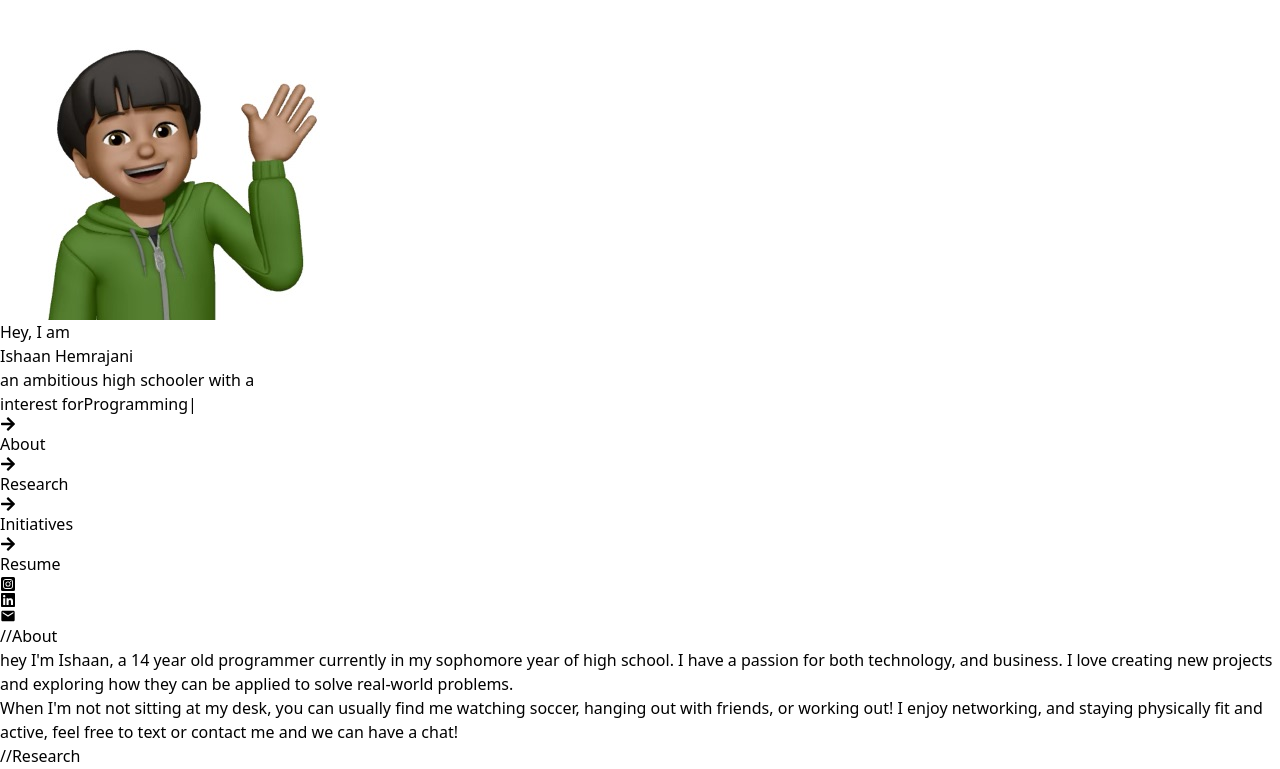
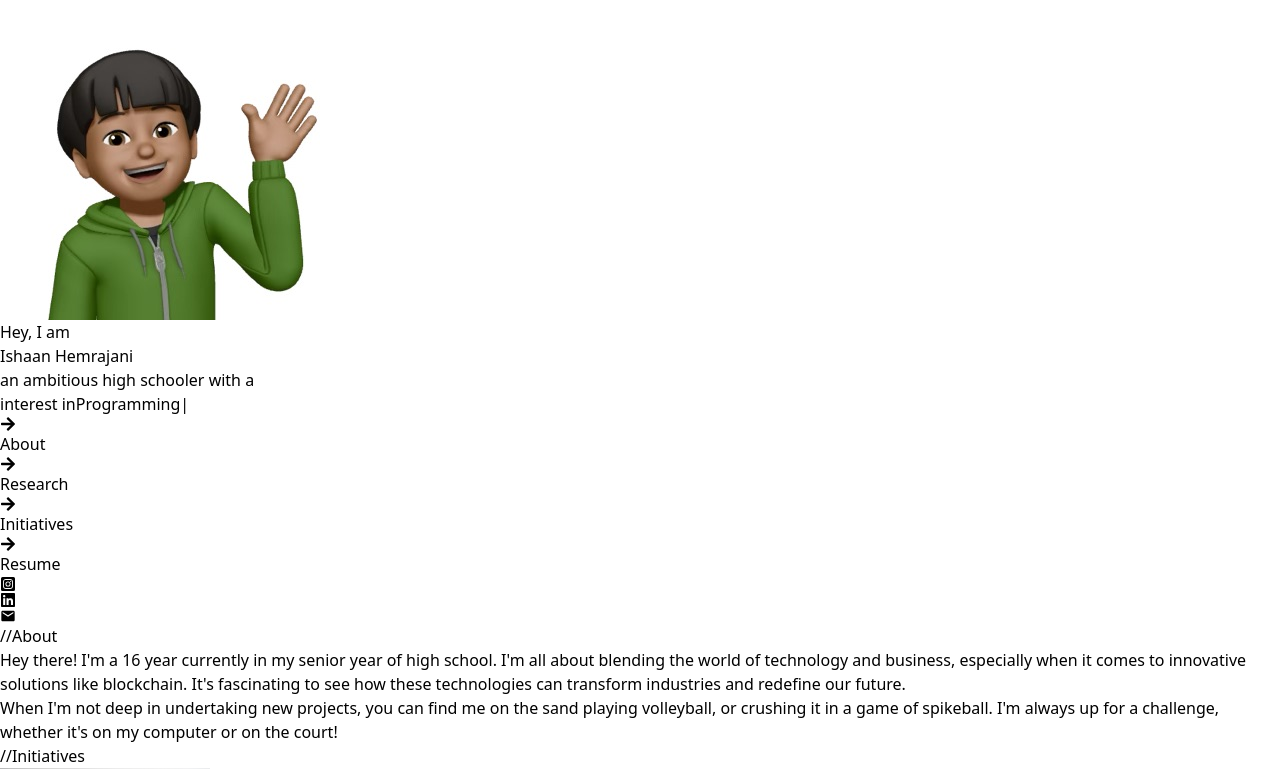
Before and after one commit to aadityapanchal7/IshaanH, a React (Vite) app: page / in a window 1280 px wide. Shown: the top 769 px of the page. Built offline with nearby package versions, Linux system fonts and the light colour scheme; the HTML template or start-up script is replaced by a standard one.

Commit message:
Updated Aboutme

```diff
--- a/src/App.jsx
+++ b/src/App.jsx
@@ -12,8 +12,8 @@ function App() {
         <Lander />
         <div className='flex flex-col justify-start items-start text-left p-16 w-full md:ml-[50%]'>
           <About />
+          <Initiatives />
           <Research />
-          <Initiatives />
           <Resume />
         </div>
       </div>
--- a/src/components/About.jsx
+++ b/src/components/About.jsx
@@ -1,7 +1,7 @@
 import React from 'react';
 
 function About() {
-  const milliseconds = new Date().getTime() - new Date("07/16/2009").getTime();
+  const milliseconds = new Date().getTime() - new Date("10/10/2007").getTime();
   const age = Math.floor(milliseconds / 1000 / 60 / 60 / 24 / 365);
 
   return (
@@ -11,10 +11,10 @@ function About() {
       </div>
       <div className='mt-5 space-y-5 text-lg font-thin leading-relaxed md:text-xl xl:text-2xl'>
         <p>
-          hey I'm Ishaan, a {age} year old programmer currently in my sophomore year of high school.  I have a passion for both technology, and business. I love creating new projects and exploring how they can be applied to solve real-world problems.
+          Hey there! I'm a {age} year currently in my senior year of high school. I'm all about blending the world of technology and business, especially when it comes to innovative solutions like blockchain. It's fascinating to see how these technologies can transform industries and redefine our future.
         </p>
         <p>
-         When I'm not not sitting at my desk, you can usually find me watching soccer, hanging out with friends, or working out! I enjoy networking, and staying physically fit and active, feel free to text or contact me and we can have a chat!
+          When I'm not deep in undertaking new projects, you can find me on the sand playing volleyball, or crushing it in a game of spikeball. I'm always up for a challenge, whether it's on my computer or on the court!
         </p>
       </div>
     </div>
--- a/src/components/Lander.jsx
+++ b/src/components/Lander.jsx
@@ -12,7 +12,7 @@ function Lander() {
       <h1 className='text-4xl font-bold text-green-700 md:text-6xl text-balance'>Ishaan Hemrajani</h1>
       <div className='flex flex-col flex-wrap justify-center pt-3 md:flex-row md:px-0 md:justify-start'>
         <p className='text-sm text-balance'>
-          an ambitious high schooler with a <br className='block md:hidden' /> interest for
+          an ambitious high schooler with a <br className='block md:hidden' /> interest in
           <ReactTyped
             strings={[
               'Blockchain.',
```
